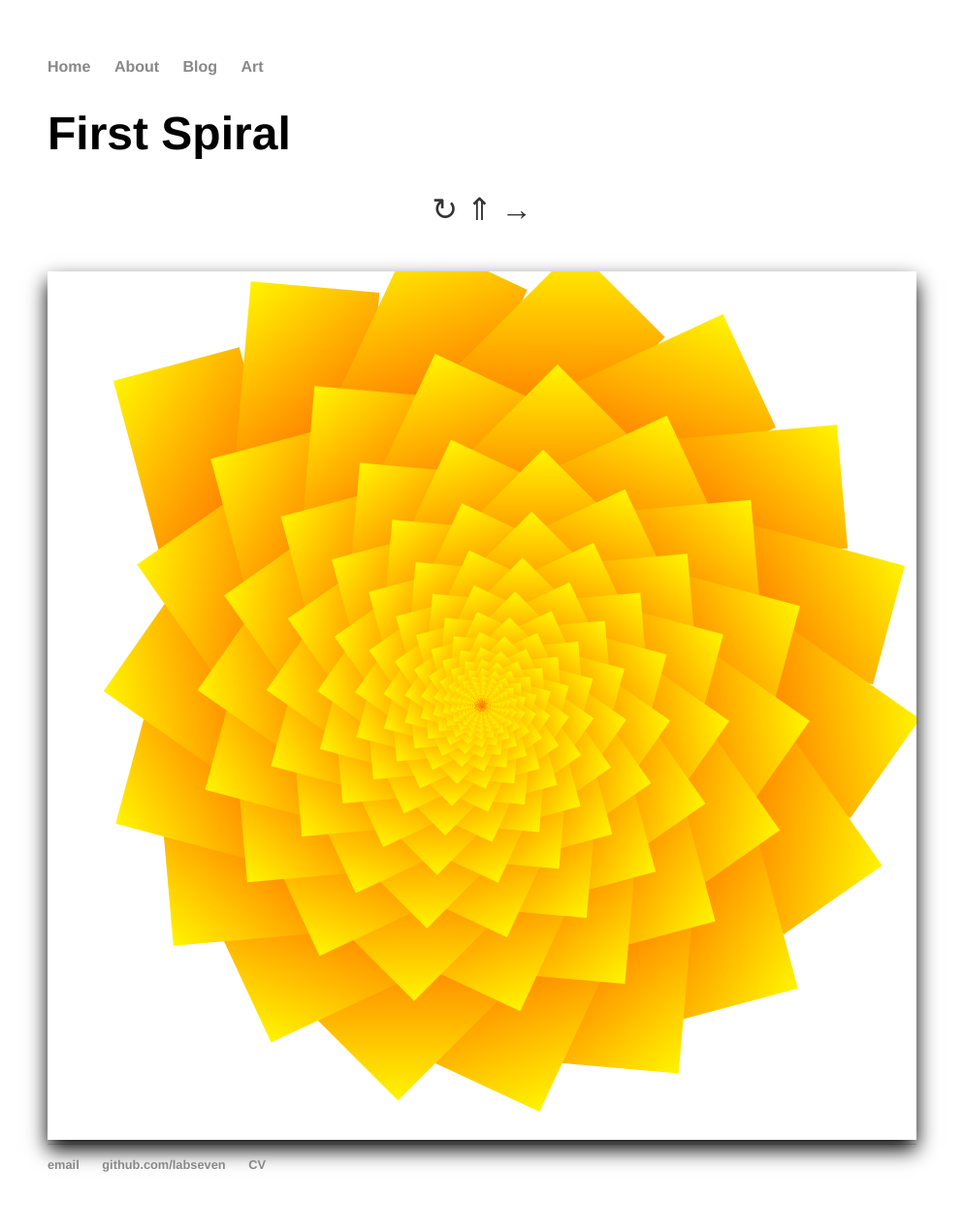
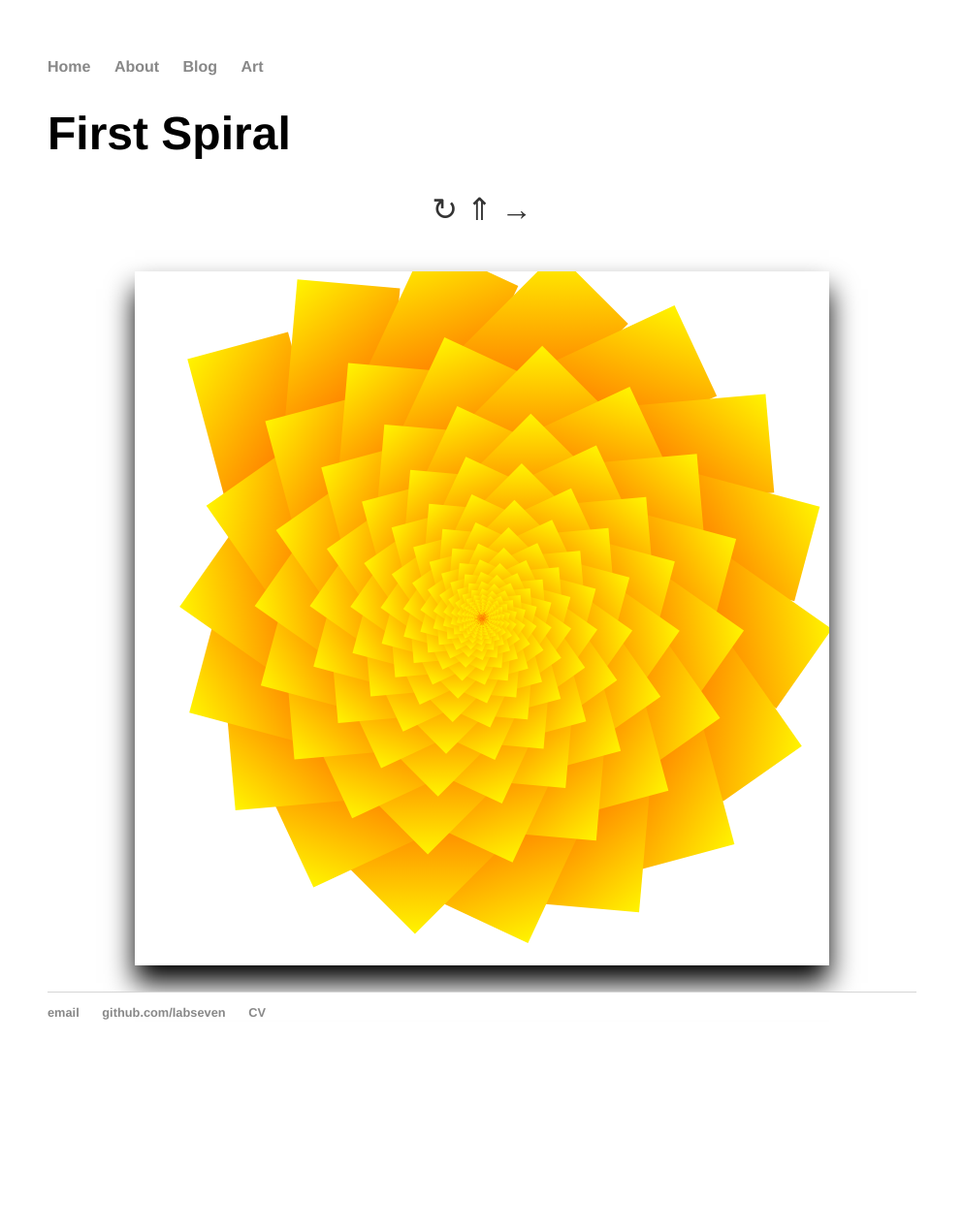
Before and after one commit to labseven/labseven.github.io, a Jekyll site: the page built from _art/2018-03-27-spiral.md, in a window 1280 px wide. Shown: the whole page at 97% size, without its empty margins (143-1136 px from the left). Built offline with Jekyll 4.4.1, drawn with Linux system fonts in a browser that asks for light colours; after the commit the page ends 1112 px from its top, so only the background shows below that.

Commit message:
Added css to art canvas

```diff
--- a/css/jsArt.css
+++ b/css/jsArt.css
@@ -1,14 +1,18 @@
 .jsArtCanvas {
-  width: 100%;
-  /*position: absolute;*/
-  box-shadow: 0 10px 20px;
+  /*width: 100%;*/
+  max-width: 90vh;
+  margin-left: auto;
+  margin-right: auto;
+  margin-bottom: 3vh;
+
+  display: block;
+  box-shadow: 0 2vh 3vh;
 }
 
 .nav {
   text-align: center;
   padding-bottom: 5%;
   font-size: 2em;
-  /*color: black;*/
 }
 .nav a {
   color: #333;
@@ -22,3 +26,9 @@
 .subtext {
   font-size: 1em;
 }
+
+.title {
+  color: #333;
+  font-weight: bold;
+  text-decoration: underline;
+}
```
